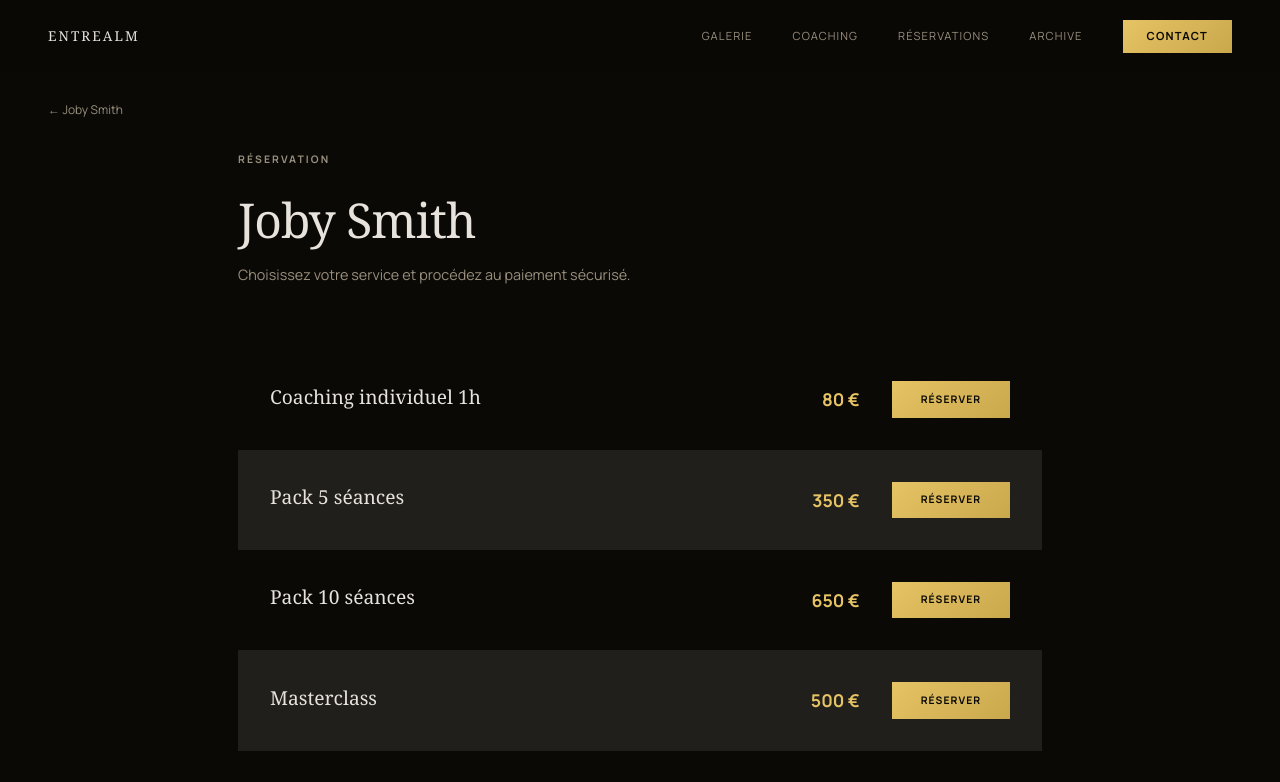
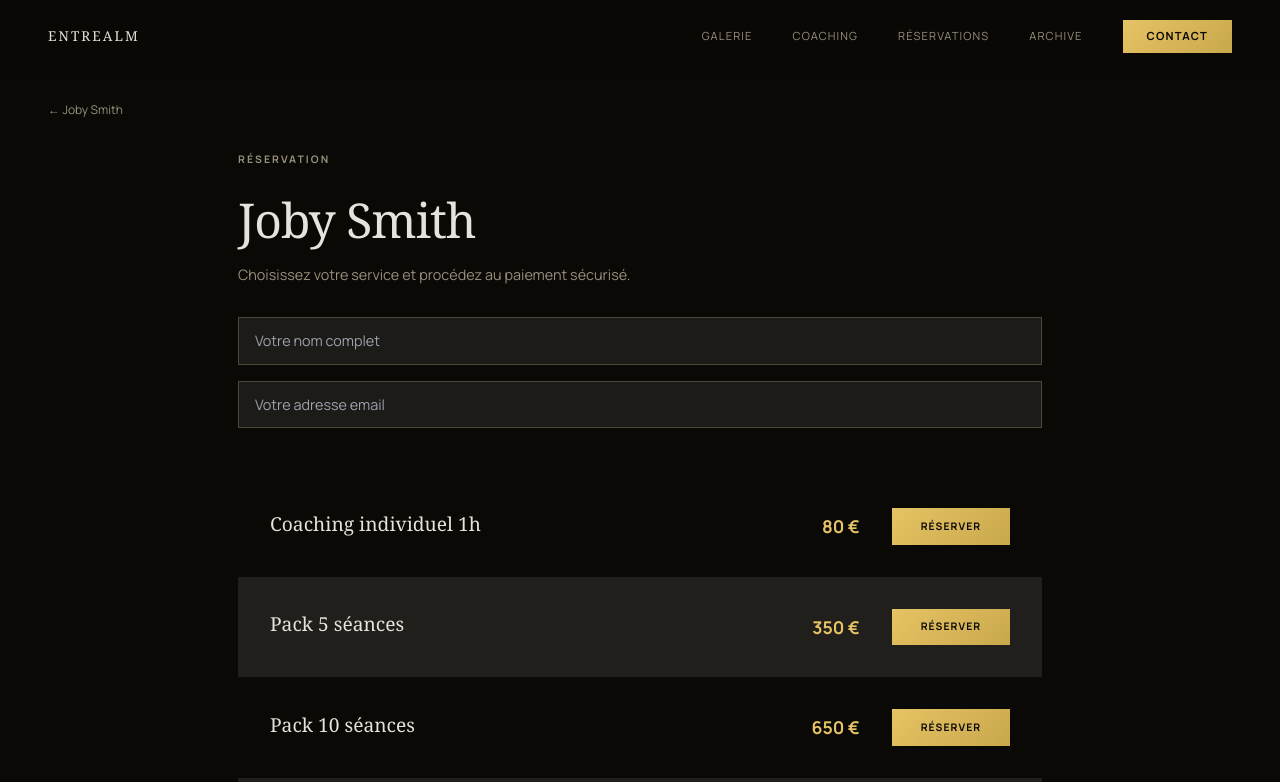
Before and after one commit to DavidSmite/entrealm-frontend, a Next.js app: page /entrealm/booking in a window 1280 px wide. Shown: the top 782 px of the page. Built offline with nearby package versions, Linux system fonts and the light colour scheme.

Commit message:
fix: formulaire nom/email + champs corrects pour API backend

```diff
--- a/src/app/entrealm/booking/page.tsx
+++ b/src/app/entrealm/booking/page.tsx
@@ -37,15 +37,21 @@ function BookingContent() {
   const artist = ARTISTS[artistId];
   const [loading, setLoading] = useState<string | null>(null);
   const [error, setError] = useState<string | null>(null);
+  const [customerName, setCustomerName] = useState("");
+  const [customerEmail, setCustomerEmail] = useState("");
 
-  async function handleCheckout(slug: string, amount: number) {
+  async function handleCheckout(slug: string) {
+    if (!customerName.trim() || !customerEmail.trim()) {
+      setError("Veuillez remplir votre nom et email");
+      return;
+    }
     setLoading(slug);
     setError(null);
     try {
       const res = await fetch(`${API}/api/entrealm/checkout`, {
         method: "POST",
         headers: { "Content-Type": "application/json" },
-        body: JSON.stringify({ artistId, serviceSlug: slug, amount }),
+        body: JSON.stringify({ artistSlug: artistId, serviceId: slug, customerName: customerName.trim(), customerEmail: customerEmail.trim() }),
       });
       if (!res.ok) throw new Error(`Erreur ${res.status}`);
       const data = await res.json();
@@ -154,8 +160,26 @@ function BookingContent() {
         </p>
       </section>
 
+      {/* ── FORMULAIRE ── */}
+      <section style={{ padding: "0 3rem 2rem", maxWidth: "900px", margin: "0 auto" }}>
+        <input
+          type="text"
+          placeholder="Votre nom complet"
+          value={customerName}
+          onChange={(e) => setCustomerName(e.target.value)}
+          style={{ background: "#1d1b17", border: "1px solid #4d4637", color: "#e7e2db", padding: "0.75rem 1rem", width: "100%", marginBottom: "1rem", fontSize: "0.9rem", outline: "none" }}
+        />
+        <input
+          type="email"
+          placeholder="Votre adresse email"
+          value={customerEmail}
+          onChange={(e) => setCustomerEmail(e.target.value)}
+          style={{ background: "#1d1b17", border: "1px solid #4d4637", color: "#e7e2db", padding: "0.75rem 1rem", width: "100%", marginBottom: "1rem", fontSize: "0.9rem", outline: "none" }}
+        />
+      </section>
+
       {/* ── SERVICES ── */}
-      <section style={{ padding: "2rem 3rem 5rem", maxWidth: "900px", margin: "0 auto" }}>
+      <section style={{ padding: "0 3rem 5rem", maxWidth: "900px", margin: "0 auto" }}>
         {error && (
           <div style={{ padding: "1rem", marginBottom: "2rem", background: "rgba(255,180,171,0.1)", border: "1px solid rgba(255,180,171,0.3)", color: "#ffb4ab", fontSize: "0.85rem" }}>
             {error}
@@ -212,7 +236,7 @@ function BookingContent() {
                     </a>
                   ) : (
                     <button
-                      onClick={() => handleCheckout(s.slug, s.amount)}
+                      onClick={() => handleCheckout(s.slug)}
                       disabled={loading === s.slug}
                       style={{
                         padding: "0.65rem 1.8rem",
```
